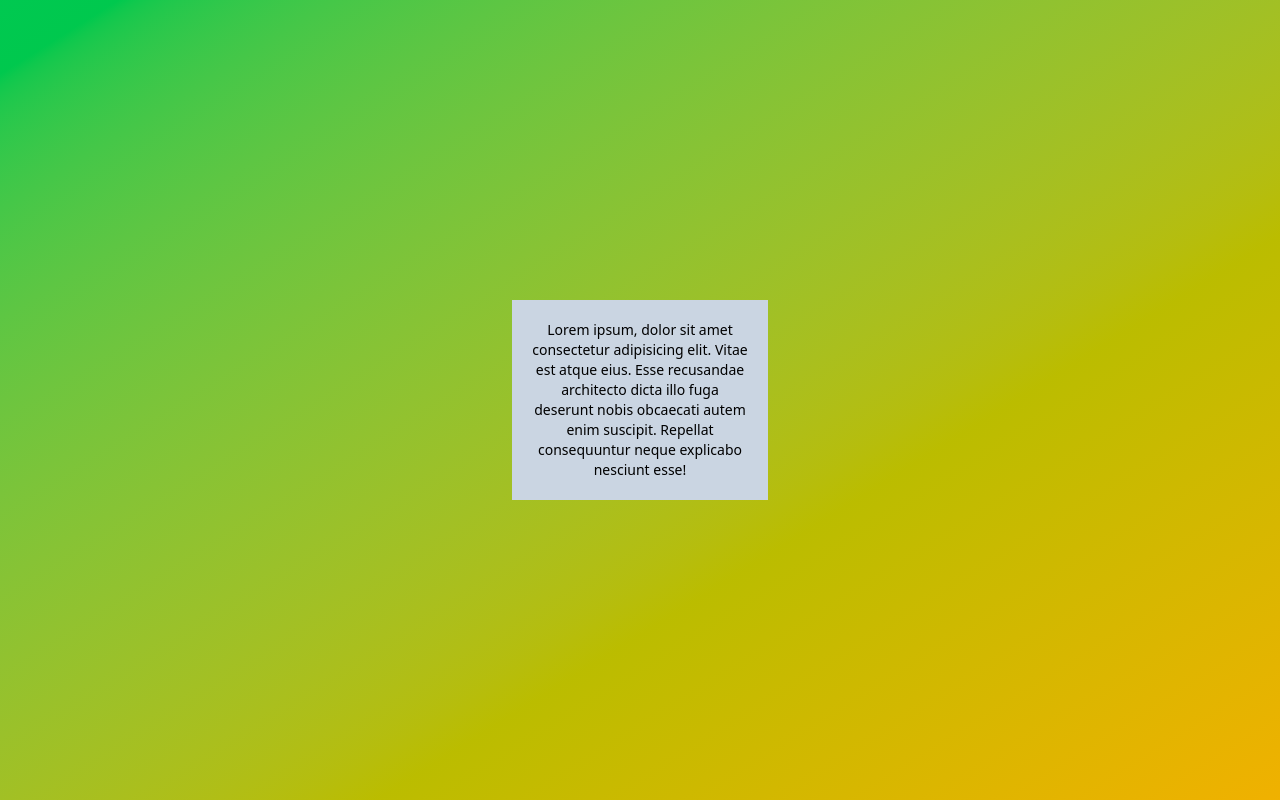
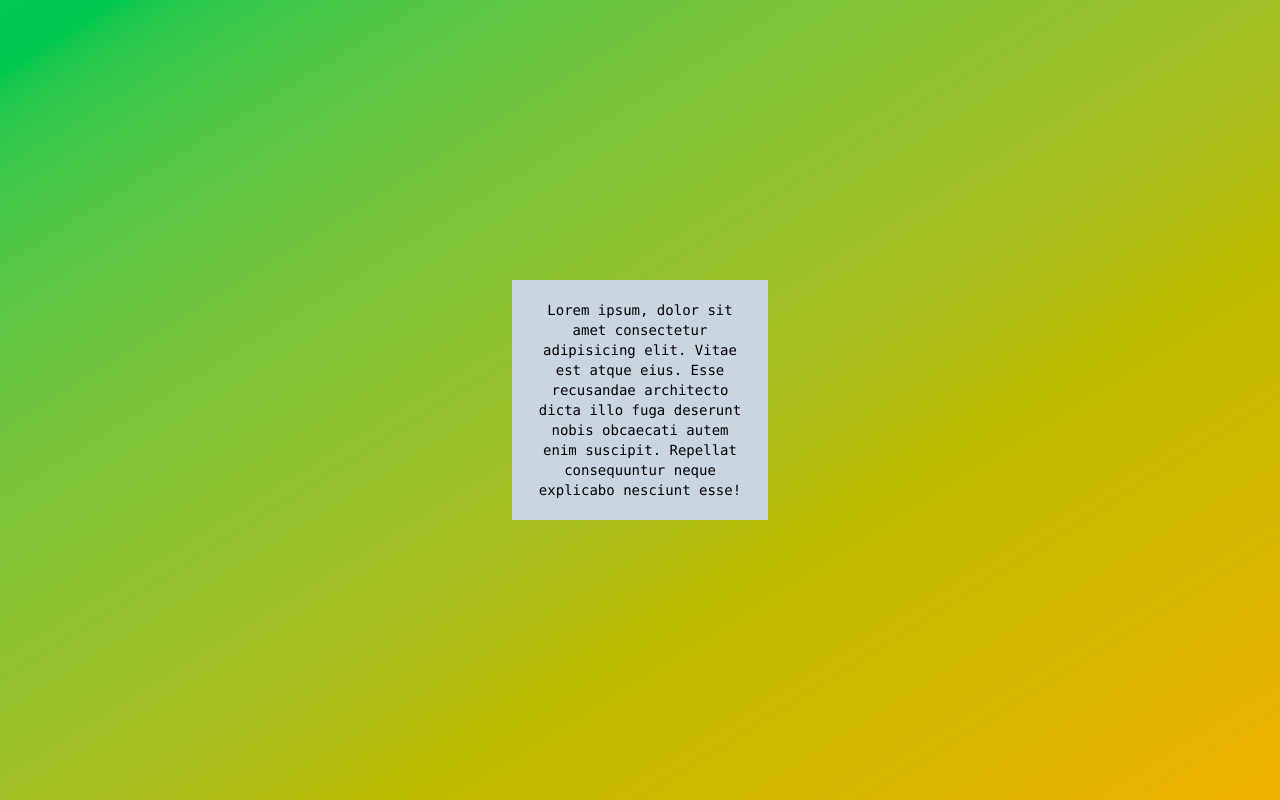
Before and after one commit to GuerreroWelinton/course-tailwindcssv4, a website: page src/index.html in a window 1280 px wide. Drawn offline with nearby package versions, Linux system fonts and the light colour scheme; files that its build step writes are made by us from their sources.

Commit message:
feat: font family

```diff
--- a/src/index.html
+++ b/src/index.html
@@ -11,7 +11,7 @@
     class="h-screen flex justify-center items-center bg-gradient-to-tl from-yellow-500 to-green-500"
   >
     <section
-      class="w-64 h-auto p-5 bg-slate-300 text-black text-sm text-center"
+      class="w-64 h-auto p-5 bg-slate-300 text-black text-sm text-center font-mono"
     >
       Lorem ipsum, dolor sit amet consectetur adipisicing elit. Vitae est atque
       eius. Esse recusandae architecto dicta illo fuga deserunt nobis obcaecati
@@ -19,6 +19,16 @@
     </section>
   </body>
 </html>
+
+<!-- Cualquier clase que se quiera personalizar y tiene espacios en css, estos deben reemplazarse con _ -->
+
+<!-- Font Family
+  font-sans
+  font-serif
+  font-mono
+  font-[Georgia]
+  font-[Times_New_Roman]
+-->
 
 <!-- Text Align
   text-left
```
